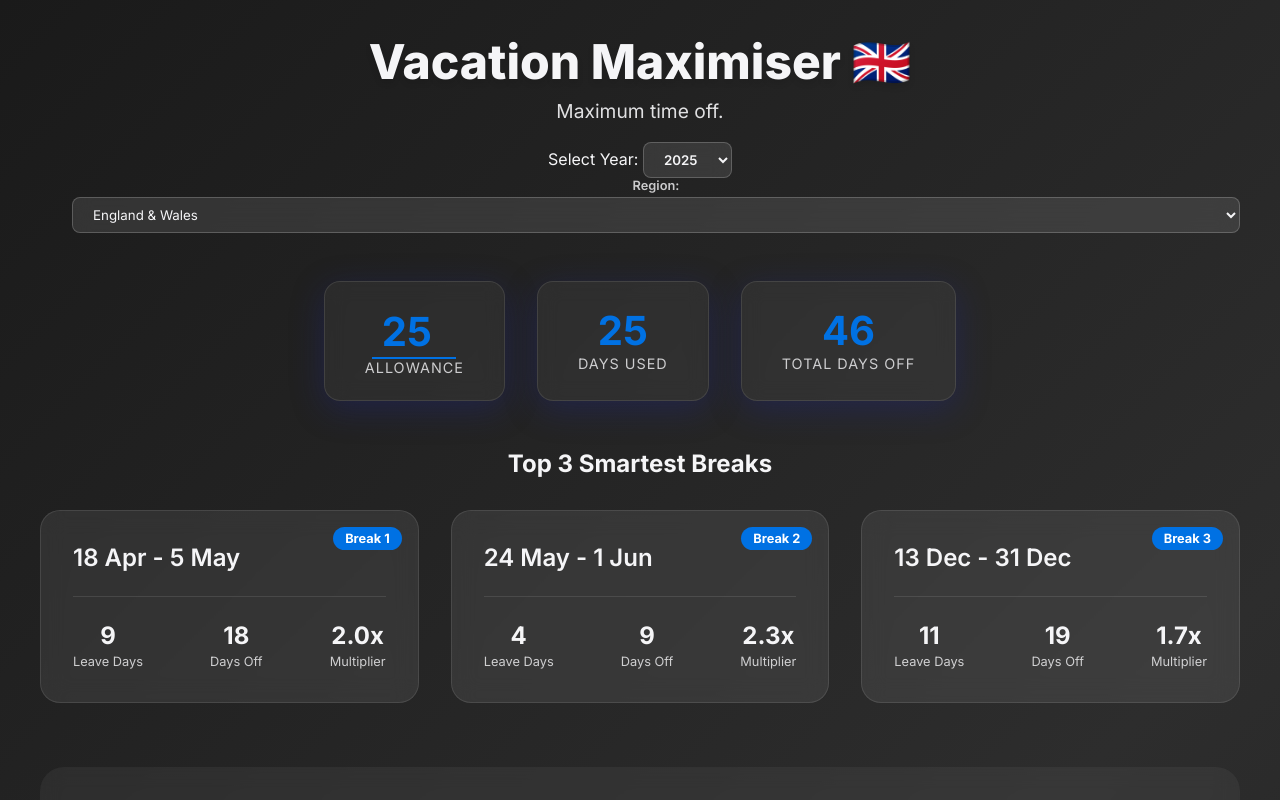
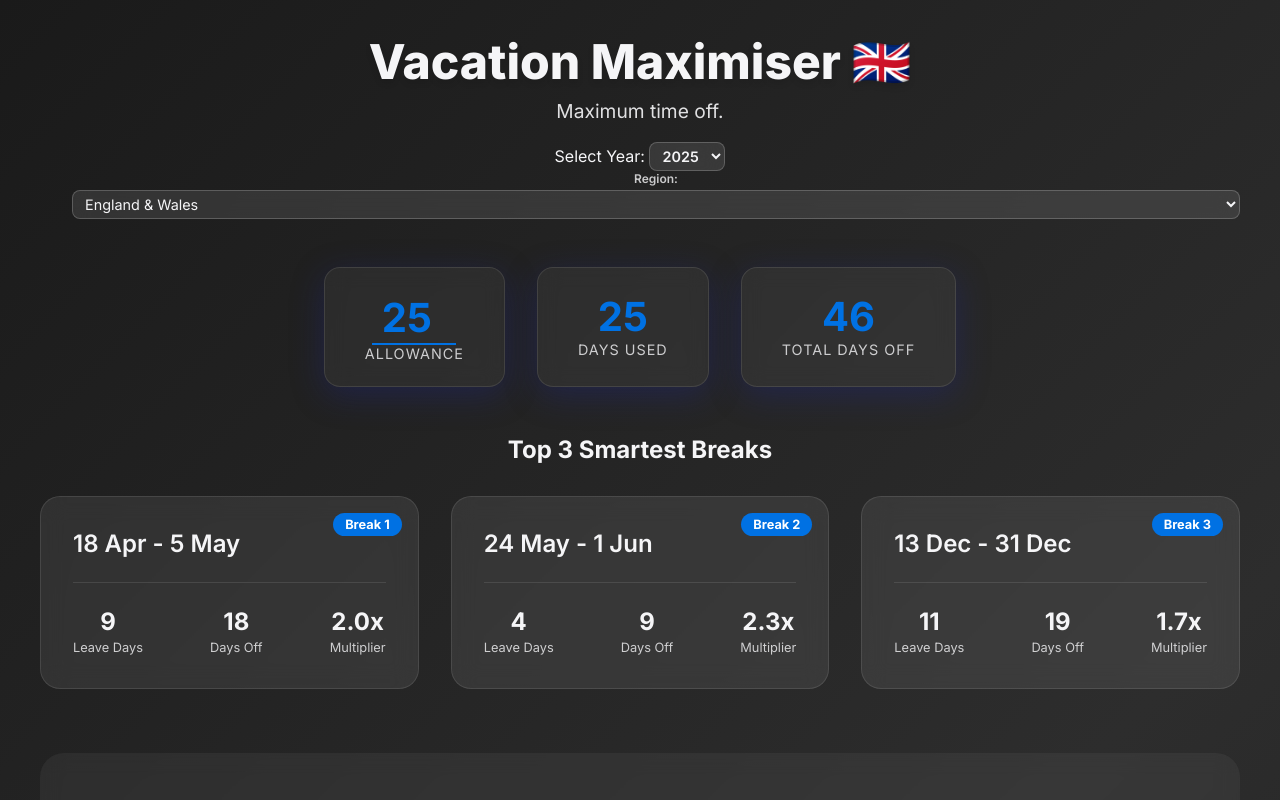
Before and after one commit to mccann-stuart/AntiLearn, a plain HTML site: page public/index.html in a window 1280 px wide. Shown: the top 800 px of the page. Drawn offline with Linux system fonts and the light colour scheme.

Commit message:
feat: Implement scroll-triggered hiding for region groups with transitions, and refine padding and font sizes for year and region selectors.

```diff
--- a/public/style.css
+++ b/public/style.css
@@ -242,7 +242,10 @@ button:hover {
 
 /* Restored Inline Styles */
 #year-select {
-    padding: 0.5rem 1rem;
+    padding: 0.25rem 0.5rem;
+    /* Reduced from 0.5rem 1rem */
+    font-size: 0.9rem;
+    /* Added font size reduction */
     border-radius: 8px;
     border: 1px solid rgba(255, 255, 255, 0.2);
     background: rgba(255, 255, 255, 0.1);
@@ -597,17 +600,23 @@ body.scrolled .rec-details {
     display: flex;
     flex-direction: column;
     margin-left: 2rem;
+    transition: opacity 0.3s ease, max-height 0.3s ease, margin 0.3s ease;
+    /* Add transition */
 }
 
 .region-group label {
-    font-size: 0.8rem;
+    font-size: 0.75rem;
+    /* Reduced from 0.8rem */
     font-weight: 600;
     margin-bottom: 0.25rem;
     opacity: 0.8;
 }
 
 .region-group select {
-    padding: 0.5rem 1rem;
+    padding: 0.25rem 0.5rem;
+    /* Reduced from 0.5rem 1rem */
+    font-size: 0.9rem;
+    /* Added font size reduction */
     border-radius: 8px;
     border: 1px solid rgba(255, 255, 255, 0.2);
     background: rgba(255, 255, 255, 0.1);
@@ -615,6 +624,16 @@ body.scrolled .rec-details {
     font-family: inherit;
     cursor: pointer;
     backdrop-filter: blur(10px);
+}
+
+/* Scrolled state for region group */
+body.scrolled .region-group {
+    opacity: 0;
+    max-height: 0;
+    margin: 0;
+    /* Collapse margin */
+    overflow: hidden;
+    pointer-events: none;
 }
 
 /* Custom Holidays Section */
```
